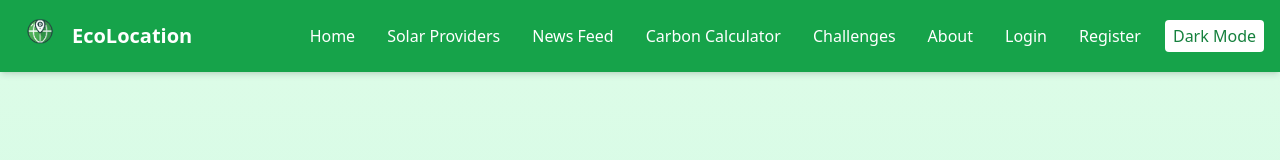
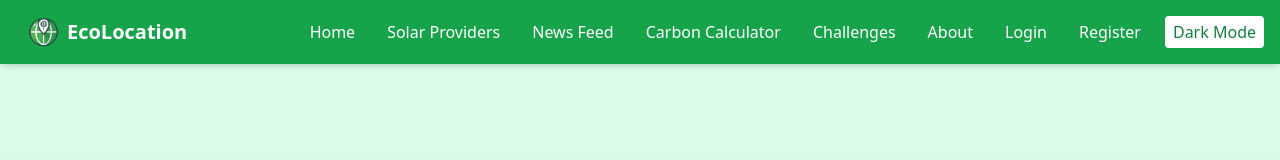
Before and after one commit to zh59176n/EcoLocation, a React (Vite) app: page / in a window 1280 px wide. Shown: the top 160 px of the page. Built offline with nearby package versions, Linux system fonts and the light colour scheme; no server answers.

Commit message:
Fix: Adjusted logo alignment and spacing in Navbar

```diff
--- a/src/components/Navbar.jsx
+++ b/src/components/Navbar.jsx
@@ -3,7 +3,7 @@ import { Link } from "react-router-dom";
 import { useAuthState } from "react-firebase-hooks/auth";
 import { auth } from "../Firebase";
 import { signOut } from "firebase/auth";
-import logo from "../assets/logo.png"; // make sure this path is correct
+import logo from "../assets/logo.png"; // confirm this path is valid
 
 function Navbar({ darkMode, setDarkMode }) {
   const [isOpen, setIsOpen] = useState(false);
@@ -42,15 +42,16 @@ function Navbar({ darkMode, setDarkMode }) {
   );
 
   return (
-    <nav className="bg-green-600 dark:bg-gray-900 text-white px-4 py-3 flex items-center justify-between relative shadow-md z-50">
+    <nav className="bg-green-600 dark:bg-gray-900 text-white px-4 py-3 flex items-center justify-between relative shadow-md z-50 h-16">
       {/* 🌱 Logo + Title */}
-      <Link to="/" className="flex items-center gap-2 h-full">
+      <Link to="/" className="flex items-center">
         <img
           src={logo}
-          alt="Logo"
-          className="h-full max-h-12 w-auto object-contain"
+          alt="EcoLocation Logo"
+          style={{ height: "55px", width: "auto" }}
+          className="object-contain relative top-[5px]"
         />
-        <span className="text-xl font-bold">EcoLocation</span>
+        <span className="text-xl font-bold leading-none -ml-1">EcoLocation</span>
       </Link>
 
       {/* 🍔 Hamburger */}
```
